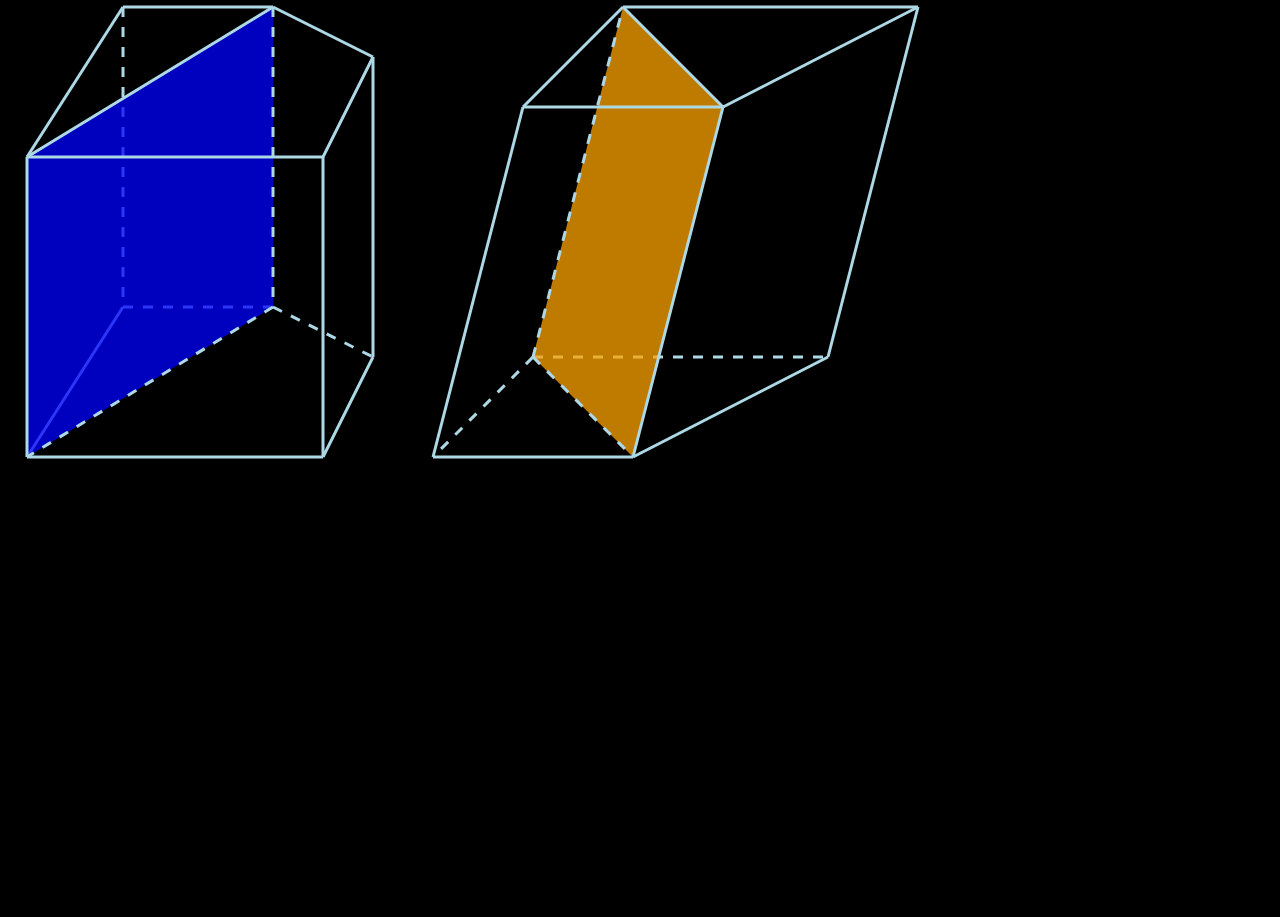
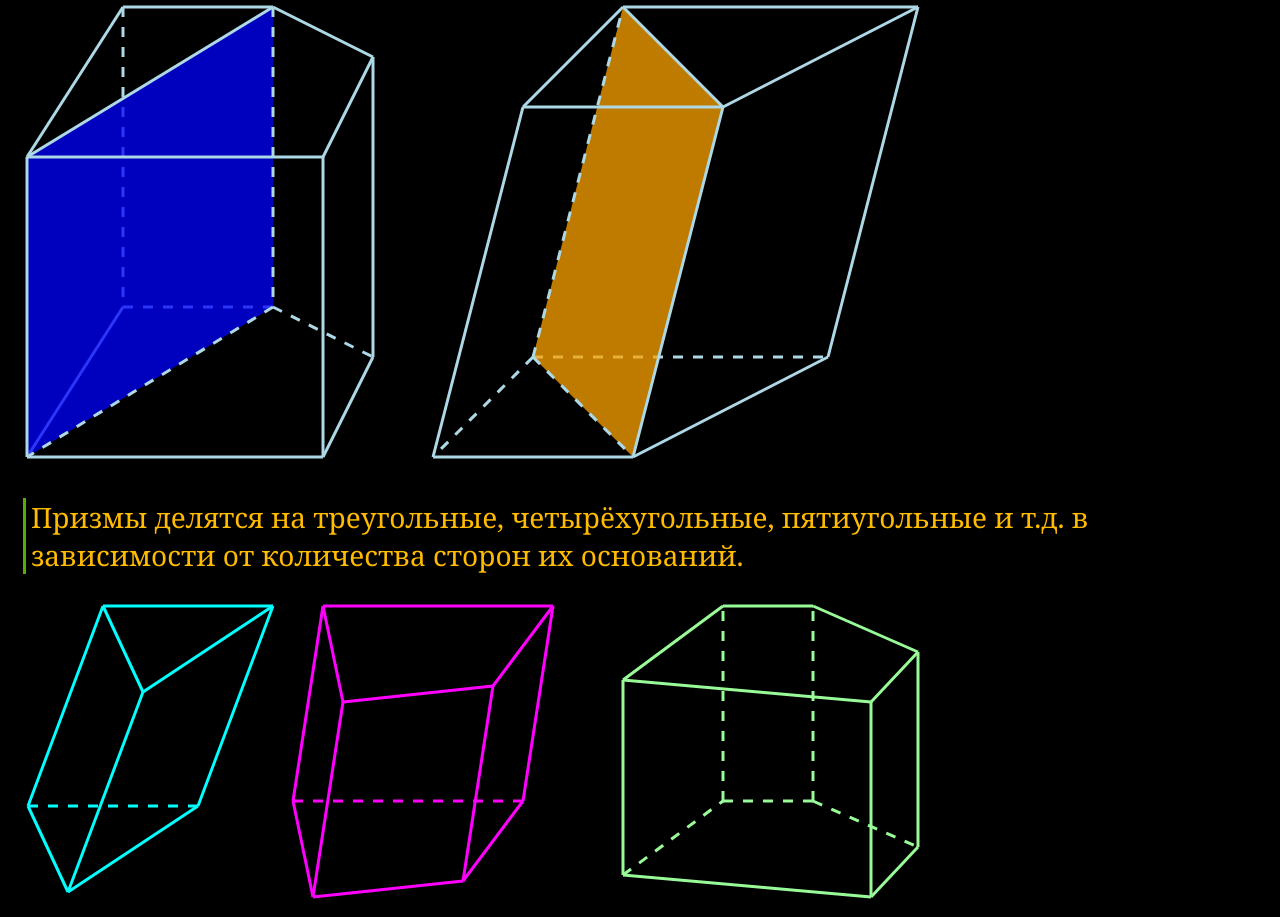
Before and after one commit to slutsk/math, a plain HTML site: page html/prism.html in a window 1280 px wide. Shown: the part 2147-3064 px from the top of the page. Before the commit the page ends 2625 px from the top, so only its background shows below. Drawn offline with Linux system fonts and the light colour scheme.

Commit message:
Add files via upload

```diff
--- a/html/prism.html
+++ b/html/prism.html
@@ -59,6 +59,15 @@
         <canvas id = "prism05" width = "900" height = "460"></canvas>
     </div>
 
+    <div>
+        <p class = "definition">
+            Призмы делятся на треугольные, четырёхугольные, пятиугольные и т.д.
+            в зависимости от количества сторон их оснований.
+
+        </p>
+        <canvas id = "prism06" width = "900" height = "300"></canvas>
+    </div>
+
     <script src = "..\js\prisma.js"></script>
 
 </body>
```
